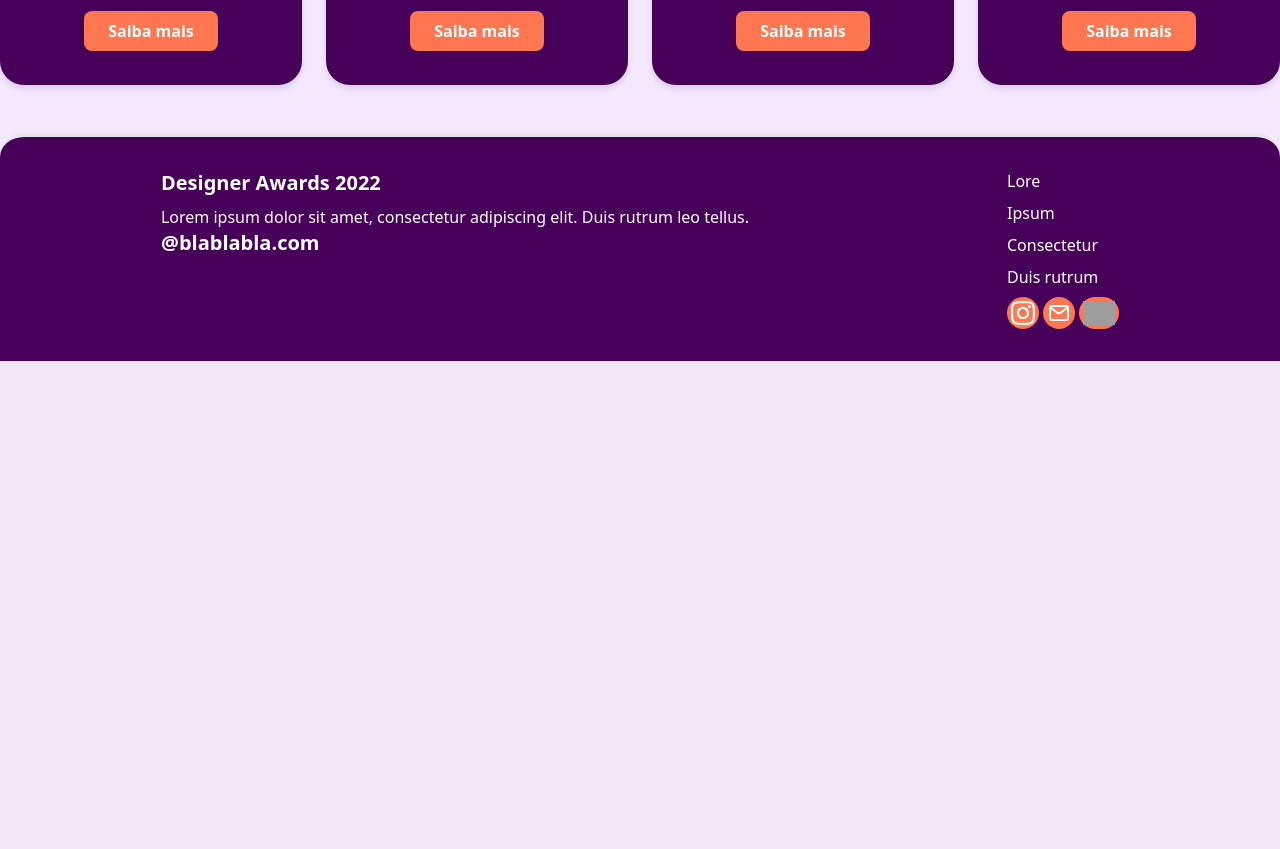
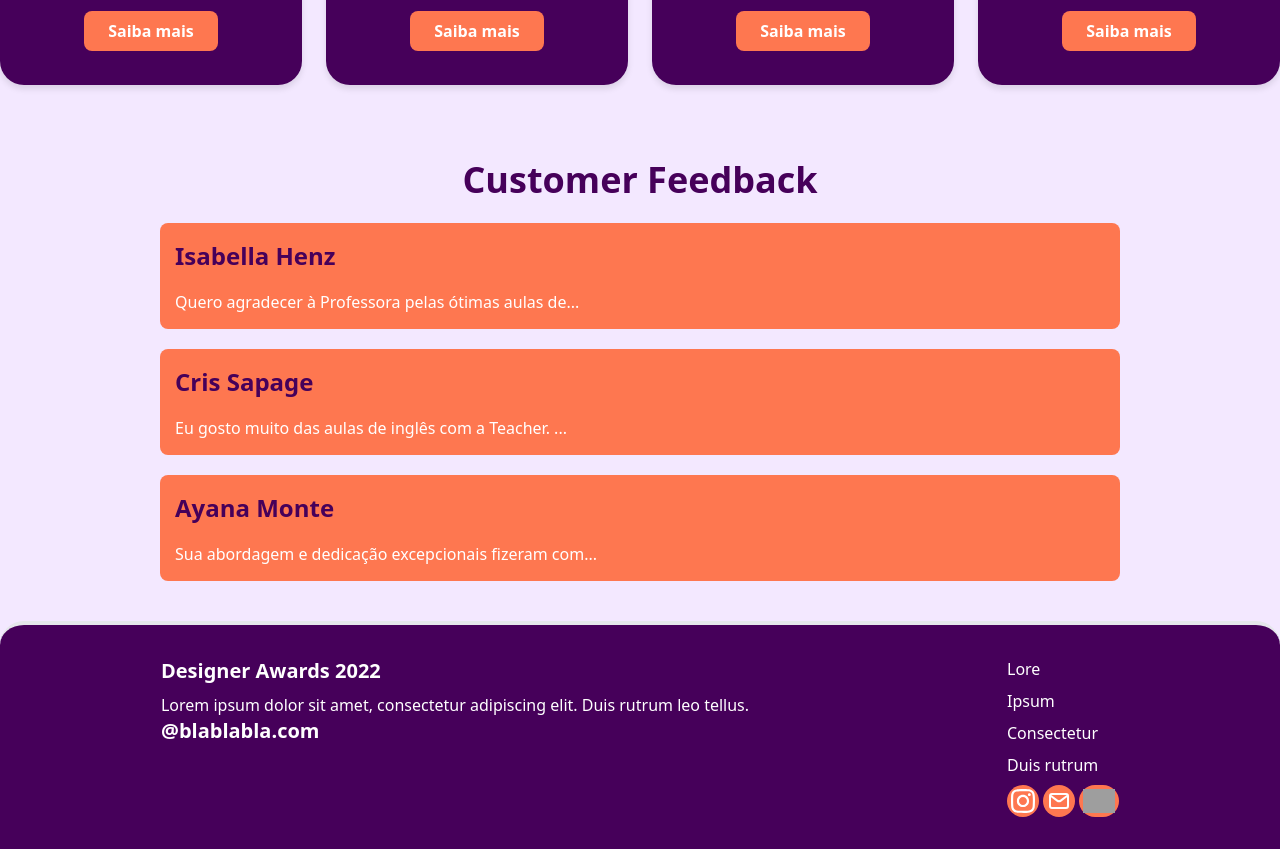
Before and after one commit to Luanbarradas/Veasy-English, a React (Vite) app: page / in a window 1280 px wide. Shown: the part 1540-2389 px from the top of the page. Before the commit the page ends 1901 px from the top, so only its background shows below. Built offline with nearby package versions, Linux system fonts and the light colour scheme; grey boxes are pictures that could not be loaded.

Commit message:
feat: add feedback

```diff
--- a/src/App.tsx
+++ b/src/App.tsx
@@ -2,9 +2,10 @@ import { Header } from "./componentes/Header";
 import { HeroSection } from "./componentes/HeroSection.tsx";
 import { Plano } from "./componentes/Planos.tsx";
 import { Footer } from "./componentes/Footer.tsx";
-import { Main } from './componentes/Main.tsx';
+import { Main } from "./componentes/Main.tsx";
 import "./index.css";
-import './App.tsx'
+import "./App.tsx";
+import { Feedback } from "./componentes/Feedback.tsx";
 
 function App() {
   return (
@@ -17,8 +18,9 @@ function App() {
 
       <Plano />
 
+      <Feedback />
+
       <Footer />
-
     </div>
   );
 }
--- /dev/null
+++ b/src/componentes/Feedback.tsx
@@ -0,0 +1,54 @@
+import React, { useState } from "react";
+import "../styles/feedback.css";
+
+const feedbacks = [
+  {
+    name: "Isabella Henz",
+    feedback:
+      "Quero agradecer à Professora pelas ótimas aulas de inglês. Desde que comecei, meu inglês melhorou muito! As aulas são super dinâmicas e divertidas, e a forma como explica tudo é muito clara. Sinto que meu inglês está finalmente a destravar e, com paciência e estudo, chegarei à fluência. Recomendo muito suas aulas para quem quer melhorar o inglês!",
+  },
+  {
+    name: "Cris Sapage",
+    feedback:
+      "Eu gosto muito das aulas de inglês com a Teacher. Ela me motiva a aprender e a pensar em inglês o tempo todo. As aulas são descontraídas, divertidas e dinâmicas.",
+  },
+  {
+    name: "Ayana Monte",
+    feedback:
+      "Sua abordagem e dedicação excepcionais fizeram com que eu compreendesse e me interessasse pelo estudo do idioma. (...) Após anos tentando estudar o idioma sem sucesso, finalmente encontrei em você a orientação necessária para alcançar ótimos resultados. Agradeço por fazer do processo de aprendizagem algo divertido, estimulante e eficaz. Sua competência e comprometimento são verdadeiramente inspiradores.",
+  },
+];
+
+export const Feedback: React.FC = () => {
+  const [expandedFeedbacks, setExpandedFeedbacks] = useState<number[]>([]);
+
+  const toggleFeedback = (index: number) => {
+    setExpandedFeedbacks((prevExpanded) =>
+      prevExpanded.includes(index)
+        ? prevExpanded.filter((i) => i !== index)
+        : [...prevExpanded, index]
+    );
+  };
+
+  return (
+    <div className="feedback-container">
+      <h2 className="feedback-title">Customer Feedback</h2>
+      {feedbacks.map((item, index) => (
+        <div
+          key={index}
+          className={`feedback ${
+            expandedFeedbacks.includes(index) ? "expanded" : ""
+          }`}
+          onClick={() => toggleFeedback(index)}
+        >
+          <h3>{item.name}</h3>
+          <p>
+            {expandedFeedbacks.includes(index)
+              ? item.feedback
+              : `${item.feedback.substring(0, 50)}...`}
+          </p>
+        </div>
+      ))}
+    </div>
+  );
+};
--- /dev/null
+++ b/src/styles/feedback.css
@@ -0,0 +1,38 @@
+.feedback-container {
+  max-width: 1000px;
+  margin: 0 auto;
+  padding: 20px;
+}
+
+.feedback-title {
+  font-size: 2.25rem;
+  margin-bottom: 1rem;
+  font-weight: bold;
+  text-align: center;
+  color: var(--MAIN-PURPLE);
+}
+
+.feedback {
+  padding: 15px;
+  border-radius: 0.5rem;
+  background-color: var(--MAIN-ORANGE);
+  margin-bottom: 20px;
+  cursor: pointer;
+  transition: filter 0.3s;
+}
+
+.feedback:hover {
+  filter: brightness(0.9);
+}
+
+.feedback h3 {
+  font-size: 1.5rem;
+  margin-bottom: 1rem;
+  font-weight: bold;
+  color: var(--MAIN-PURPLE);
+}
+
+.feedback p {
+  margin: 0;
+  color: var(--WHITE);
+}
```
Also changed, not shown: src/componentes/Feedbacks.tsx (deleted).
